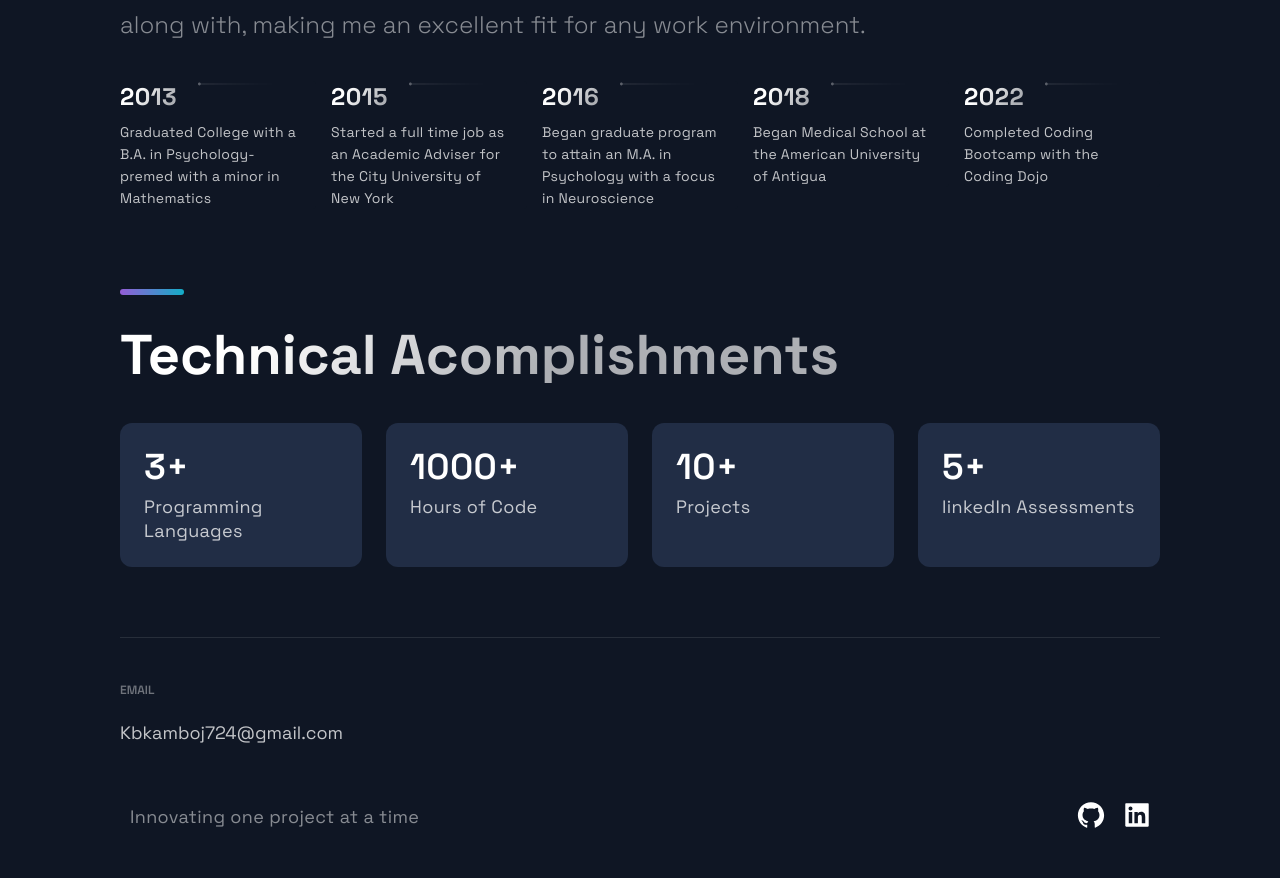
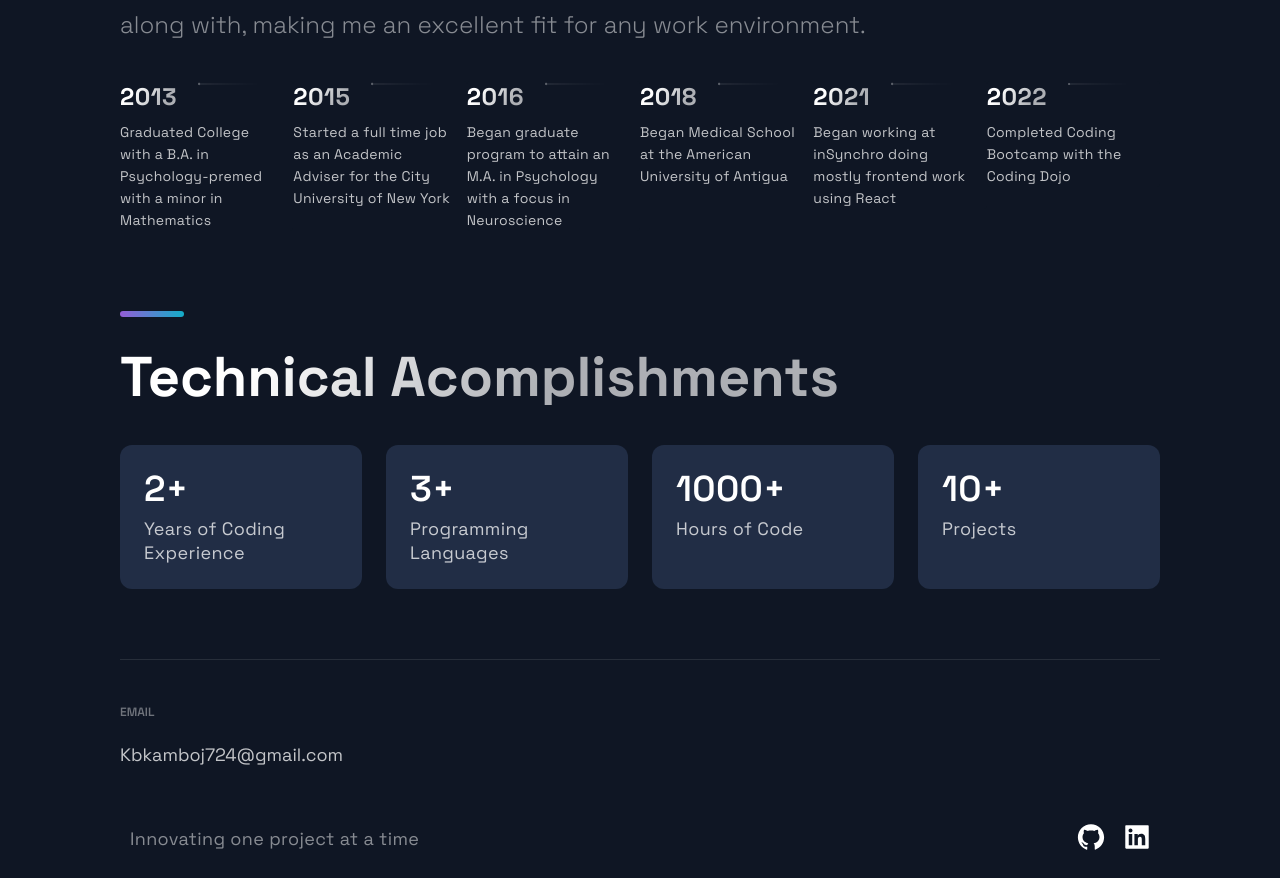
Before and after one commit to KareemKamboj/myPortfolio, a Next.js app: page / in a window 1280 px wide. Shown: the part 3383-4261 px from the top of the page. Built offline with nearby package versions, Linux system fonts and the light colour scheme.

Commit message:
update timeline

```diff
--- a/src/components/Acomplishments/Acomplishments.js
+++ b/src/components/Acomplishments/Acomplishments.js
@@ -4,10 +4,10 @@ import { Section, SectionDivider, SectionTitle } from '../../styles/GlobalCompon
 import { Box, Boxes, BoxNum, BoxText } from './AcomplishmentsStyles';
 
 const data = [
+  { number: 2, text: 'Years of Coding Experience', },
   { number: 3, text: 'Programming Languages'},
   { number: 1000, text: 'Hours of Code', },
   { number: 10, text: 'Projects', },
-  { number: 5, text: 'linkedIn Assessments', }
 ];
 
 const Acomplishments = () => (
--- a/src/constants/constants.js
+++ b/src/constants/constants.js
@@ -42,5 +42,6 @@ export const TimeLineData = [
   { year: 2015, text: 'Started a full time job as an Academic Adviser for the City University of New York', },
   { year: 2016, text: 'Began graduate program to attain an M.A. in Psychology with a focus in Neuroscience', },
   { year: 2018, text: 'Began Medical School at the American University of Antigua', },
+  { year: 2021, text: 'Began working at inSynchro doing mostly frontend work using React', },
   { year: 2022, text: 'Completed Coding Bootcamp with the Coding Dojo', },
 ];
```
